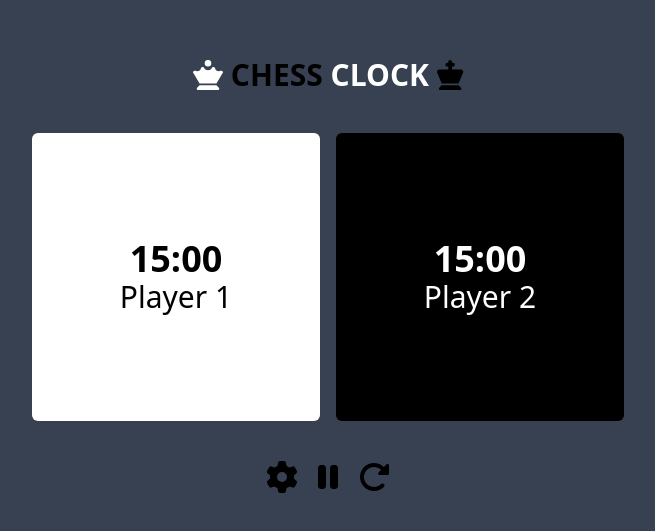
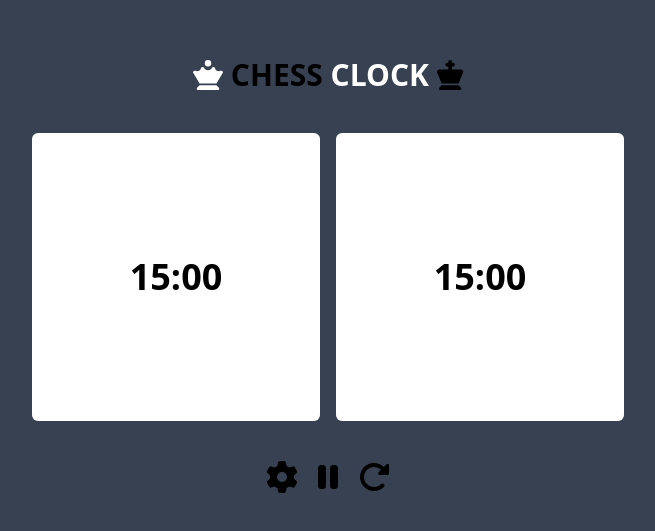
Before and after one commit to igg7x/Chess-Clock, a React (Vite) app: page / in a window 1280 px wide. Shown: the part 125-656 px from the top of the page, without its empty margins (312-967 px from the left). Built offline with nearby package versions, Linux system fonts and the light colour scheme.

Commit message:
fix: componentizing

```diff
--- a/src/App.jsx
+++ b/src/App.jsx
@@ -1,9 +1,9 @@
-import BoardSide from "./components/BoardSide.jsx";
+import Board from "./components/Board.jsx";
 
 function App() {
   return (
     <>
-      <BoardSide />
+      <Board />
     </>
   );
 }
--- a/src/components/BoardSide.jsx
+++ b/src/components/Board.jsx
@@ -1,4 +1,5 @@
 import React, { useState, useEffect, useRef } from "react";
+import { PLAYERS } from "../constants/Players";
 import { FontAwesomeIcon } from "@fortawesome/react-fontawesome";
 import {
   faPlay,
@@ -8,6 +9,8 @@ import {
   faChessKing,
   faChessQueen,
 } from "@fortawesome/free-solid-svg-icons";
+import PlayerClock from "./PlayerClock";
+import Button from "./Button";
 
 const BoardSide = () => {
   const [minutesPlayer1, setMinutesPlayer1] = useState(15);
@@ -22,13 +25,15 @@ const BoardSide = () => {
   const handleStart = () => {
     setStop(!stop);
     if (!turnPlayer) {
-      setTurnPlayer("player1");
+      setTurnPlayer(PLAYERS.player1);
     }
   };
 
   const handleClick = () => {
     if (!stop) {
-      setTurnPlayer((prev) => (prev === "player1" ? "player2" : "player1"));
+      setTurnPlayer((prev) =>
+        prev === PLAYERS.player1 ? PLAYERS.player2 : PLAYERS.player1
+      );
     }
   };
 
@@ -79,7 +84,7 @@ const BoardSide = () => {
       clearsIntervals();
       return;
     }
-    if (turnPlayer === "player1") {
+    if (turnPlayer === PLAYERS.player1) {
       intervalPlayer1Ref.current = setInterval(
         () =>
           createInterval(
@@ -151,8 +156,6 @@ const BoardSide = () => {
   //   clearInterval(intervalPlayer1Ref.current);
   // };
 
-  console.log(intervalPlayer1Ref.current);
-  console.log(intervalPlayer2Ref.current);
   return (
     <div className="flex gap-10 flex-col  items-center  justify-center bg-gray-700  h-screen ">
       <h3 className="font-bold  text-3xl">
@@ -162,52 +165,23 @@ const BoardSide = () => {
         <FontAwesomeIcon className="text-black" icon={faChessKing} />
       </h3>
       <div className="flex  gap-4">
-        <div
-          style={
-            turnPlayer === "player1" ? { border: "10px  solid green" } : {}
-          }
-          className="h-72  flex  flex-col items-center justify-center w-72 bg-white rounded-md"
-          onClick={handleClick}>
-          {!minutesPlayer1 && secondsPlayer1 ? (
-            ""
-          ) : (
-            <p className="font-semibold text-4xl text-black">
-              {" "}
-              {minutesPlayer1}:
-              {secondsPlayer1 < 10 ? `0${secondsPlayer1}` : secondsPlayer1}
-            </p>
-          )}
-          <p className=" text-3xl font-light text-black">
-            {" "}
-            {turnPlayer === "player1" ? "Turn of " : ""} Player 1
-          </p>
-        </div>
-        <div
-          style={
-            turnPlayer === "player2" ? { border: "10px  solid green" } : {}
-          }
-          onClick={handleClick}
-          className="h-72 flex  flex-col items-center justify-center w-72 bg-black rounded-md">
-          {!minutesPlayer2 && secondsPlayer2 ? (
-            ""
-          ) : (
-            <p className="font-semibold text-4xl text-white">
-              {" "}
-              {minutesPlayer2}:
-              {secondsPlayer2 < 10 ? `0${secondsPlayer2}` : secondsPlayer2}
-            </p>
-          )}
-          <p className=" text-3xl font-light text-white">
-            {" "}
-            {turnPlayer === "player2" ? "Turn of " : ""} Player 2
-          </p>
-        </div>
+        <PlayerClock
+          turn={turnPlayer}
+          turnPlayer={turnPlayer === PLAYERS.player1}
+          handleClick={handleClick}
+          minutes={minutesPlayer1}
+          seconds={secondsPlayer1}
+        />
+        <PlayerClock
+          turn={turnPlayer}
+          turnPlayer={turnPlayer === PLAYERS.player2}
+          handleClick={handleClick}
+          minutes={minutesPlayer2}
+          seconds={secondsPlayer2}
+        />
       </div>
-
       <div className="flex justify-center gap-5">
-        <button>
-          <FontAwesomeIcon size="2xl" icon={faGear} />
-        </button>
+        <Button icon={faGear} />
         <button onClick={handleStart}>
           {stop ? (
             <FontAwesomeIcon size="2xl" icon={faPause} />
@@ -215,9 +189,7 @@ const BoardSide = () => {
             <FontAwesomeIcon size="2xl" icon={faPlay} />
           )}
         </button>
-        <button onClick={handleReset}>
-          <FontAwesomeIcon size="2xl" icon={faRotateRight} />
-        </button>
+        <Button onButtonClick={handleReset} icon={faRotateRight} />
       </div>
     </div>
   );
--- /dev/null
+++ b/src/components/Button.jsx
@@ -0,0 +1,13 @@
+import React from "react";
+
+import { FontAwesomeIcon } from "@fortawesome/react-fontawesome";
+
+const Buttons = ({ icon, onButtonClick }) => {
+  return (
+    <button onClick={onButtonClick}>
+      <FontAwesomeIcon size="2xl" icon={icon} />
+    </button>
+  );
+};
+
+export default Buttons;
--- a/src/components/Buttons.jsx
+++ /dev/null
@@ -1,7 +0,0 @@
-import React from "react";
-
-const Buttons = () => {
-  return <div></div>;
-};
-
-export default Buttons;
--- /dev/null
+++ b/src/components/PlayerClock.jsx
@@ -0,0 +1,25 @@
+import React from "react";
+import { PLAYERS } from "../constants/Players";
+const PlayerClock = ({ turnPlayer, handleClick, minutes, seconds, turn }) => {
+  console.log(turn);
+  return (
+    <div
+      style={turnPlayer ? { border: "10px  solid green" } : {}}
+      className="h-72  flex  flex-col items-center justify-center w-72 bg-white rounded-md"
+      onClick={handleClick}>
+      {!minutes && seconds ? (
+        ""
+      ) : (
+        <p className="font-semibold text-4xl text-black">
+          {" "}
+          {minutes}:{seconds < 10 ? `0${seconds}` : seconds}
+        </p>
+      )}
+      <p className="text-3xl font-light text-black">
+        {turnPlayer ? `Turn ${PLAYERS[turn]}` : ""}
+      </p>
+    </div>
+  );
+};
+
+export default PlayerClock;
--- /dev/null
+++ b/src/constants/Players.js
@@ -0,0 +1,4 @@
+export const PLAYERS = {
+  player1: "player1",
+  player2: "player2",
+};
```
